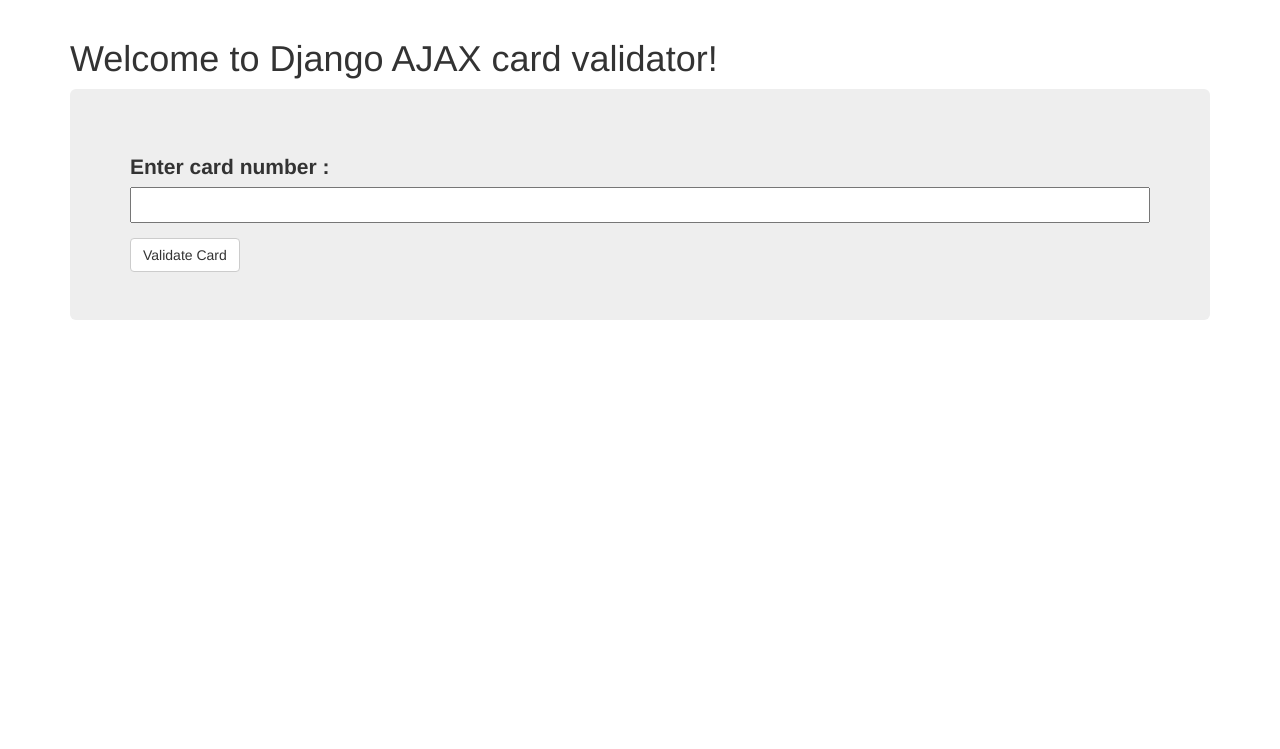
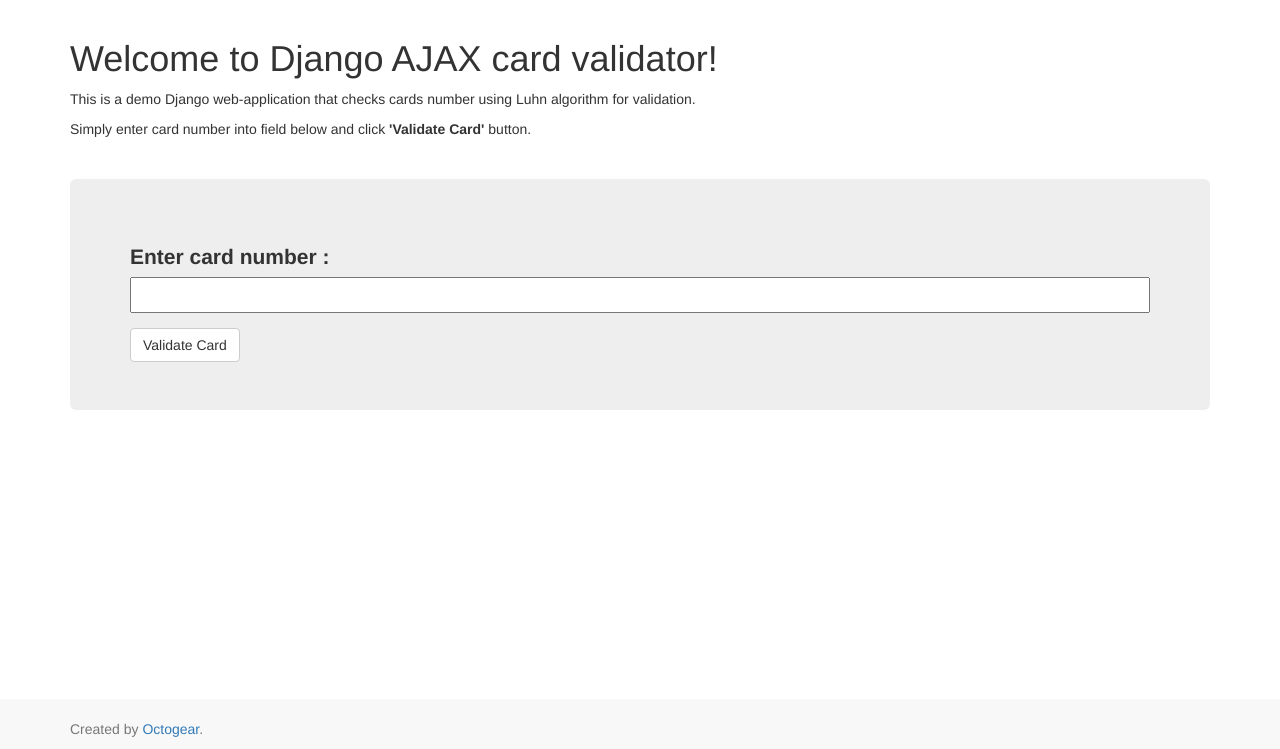
Before and after one commit to tevtonez/django_card_validator, a Django app: page / in a window 1280 px wide. Shown: the part 51-800 px from the top of the page. Run offline with Django 3.2, Linux system fonts and the light colour scheme; some libraries are stand-ins or nearby versions.

Commit message:
add some description to the HP

```diff
--- a/main/views.py
+++ b/main/views.py
@@ -43,8 +43,11 @@
             sum = sum + digit
 
         if (sum % 10) == 0:
-            result = 'Your card number is Valid!'
+            result = 'Your card number is Valid.'
             result_class = 'success'
+
+    else:
+        result = 'Please enter card number.'
 
     data = {
         'result': result,
--- a/templates/base.html
+++ b/templates/base.html
@@ -28,5 +28,16 @@
     <script src="{% static 'js/validate.js' %}"></script>
     {% endblock javascript %}
 
+
+    <footer class="footer navbar-default navbar-fixed-bottom">
+      <div class="container">
+        <div class="row">
+            <div class="container">
+                <p class="text-muted"><br>Created by <a href="http://octogear.com">Octogear</a>.</p>
+            </div>
+        </div>
+      </div>
+    </footer>
+
 </body>
 </html>
--- a/templates/index.html
+++ b/templates/index.html
@@ -2,6 +2,13 @@
 
 {% block body_block %}
   <h1>Welcome to Django AJAX card validator!</h1>
+  <div class="row">
+      <div class="container">
+          <p>This is a demo Django web-application that checks cards number using Luhn algorithm for validation.</p>
+          <p>Simply enter card number into field below and click <strong>'Validate Card'</strong> button.</p>
+          <p>&nbsp;</p>
+      </div>
+  </div>
   <div class="jumbotron">
     <div class="row">
         <div class="col-sm-12">
```
